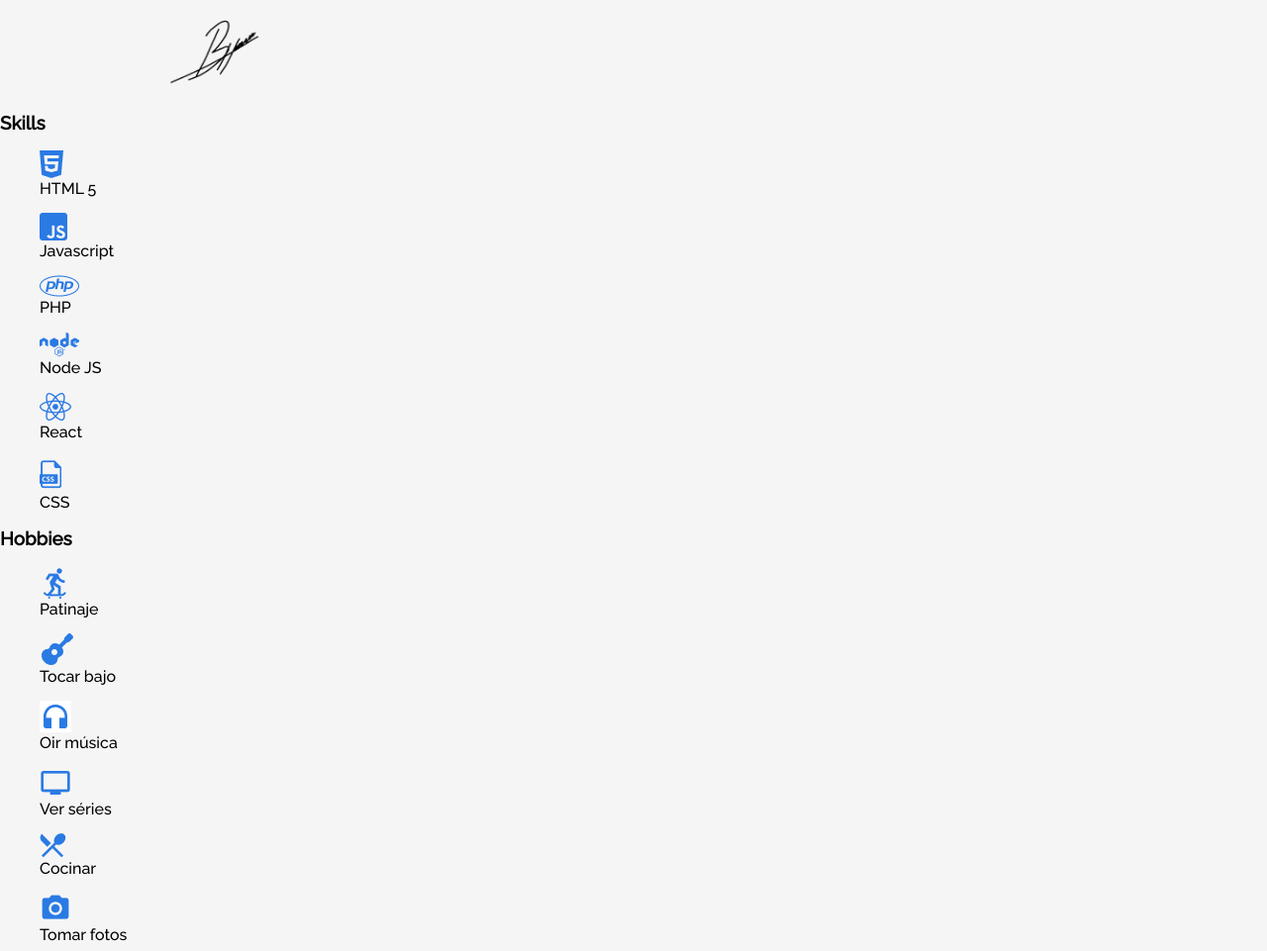
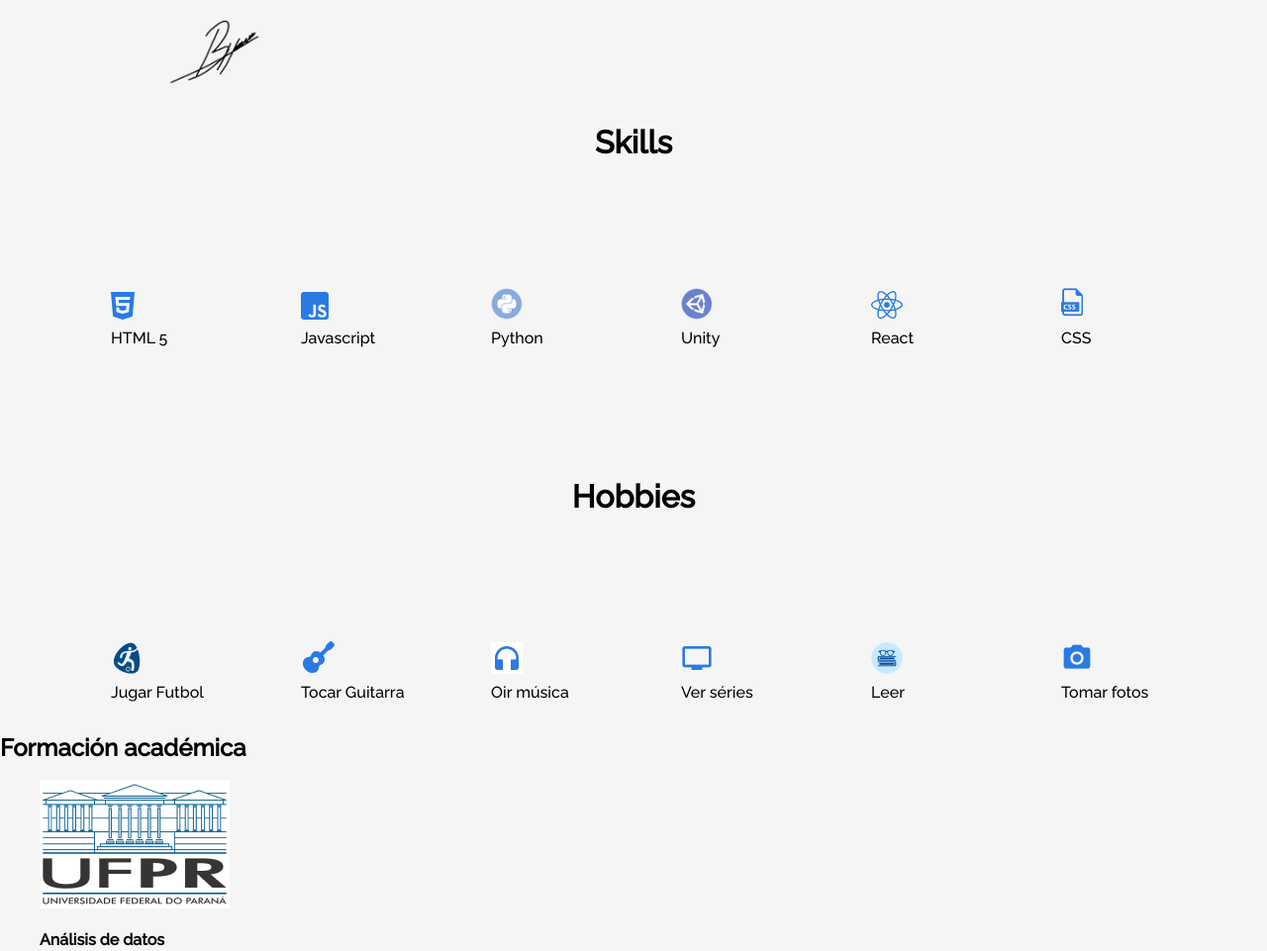
Before and after one commit to bryangaytan20/Challenge-Front-End2-portafolio, a plain HTML site: page challenge-one-portafolio-latam-repositorio-base/index.html in a window 1280 px wide. Shown: the part 775-1736 px from the top of the page at 99% size. Drawn offline with Linux system fonts and the light colour scheme.

Commit message:
Se agrego las section skills y hobbies
Se agregaron las skills y los hobbies, además de agregar la propiedad flex-wrap para que los elementos se distribuyan en columnas al hacer la pantalla mas pequeña

```diff
--- a/challenge-one-portafolio-latam-repositorio-base/index.html
+++ b/challenge-one-portafolio-latam-repositorio-base/index.html
@@ -81,15 +81,15 @@
 
                 <div class="skills__box">
                     <ul>
-                        <li class="skills__img"> <img src="assets\php_icon.png" alt=""></li>
-                        <li class="skills__name">PHP</li>
+                        <li class="skills__img"> <img src="assets/python_icon.png" alt=""></li>
+                        <li class="skills__name">Python</li>
                     </ul>
                 </div>
 
                 <div class="skills__box">
                     <ul>
-                        <li class="skills__img"><img src="assets\nodejs_icon.png" alt=""></li>
-                        <li class="skills__name">Node JS</li>
+                        <li class="skills__img"><img src="assets/unity_icon.png" alt=""></li>
+                        <li class="skills__name">Unity</li>
                     </ul>
                 </div>
 
@@ -115,15 +115,15 @@
             <div class="hobbies__line">
                 <div class="hobbies__box">
                     <ul>
-                        <li class="hobbies__img"><img src="assets\skate_icon.png"></li>
-                        <li class="hobbies__name"> Patinaje</li>
+                        <li class="hobbies__img"><img src="assets/futbol_icon.png"></li>
+                        <li class="hobbies__name">Jugar Futbol</li>
                     </ul>
                 </div>
 
                 <div class="hobbies__box">
                     <ul>
                         <li class="hobbies__img"> <img src="assets\guitar_icon.png" alt=""></li>
-                        <li class="hobbies__name">Tocar bajo</li>
+                        <li class="hobbies__name">Tocar Guitarra</li>
                     </ul>
                 </div>
 
@@ -143,8 +143,8 @@
 
                 <div class="hobbies__box">
                     <ul>
-                        <li class="hobbies__img"> <img src="assets\forkspoon_icon.png" alt=""> </li>
-                        <li class="hobbies__name">Cocinar</li>
+                        <li class="hobbies__img"> <img src="assets/book__icon.png" alt=""> </li>
+                        <li class="hobbies__name">Leer</li>
                     </ul>
                 </div>
 
--- a/challenge-one-portafolio-latam-repositorio-base/style.css
+++ b/challenge-one-portafolio-latam-repositorio-base/style.css
@@ -138,10 +138,79 @@ section.about{
     height: 5rem;
 }
 
+/*Sección Skills*/
+section.skills{
+    margin-bottom: 5.5rem;
+    display: flex;
+    flex-direction: column;
+    align-items: center;
+
+}
+
+.skills h3{
+    font-size: 2rem;
+    font-weight: bold;
+}
+
+.skills__line{
+    display: flex;
+    justify-content: center;
+    gap: 1rem;
+    flex-wrap: wrap;
+}
+
+.skills__box{
+    display: flex;
+    width: 11rem;
+    height: 10.875rem;
+    align-items: end;
+
+}
+
+.skills__box ul{
+    display: flex;
+    flex-direction: column;
+    gap: 0.5rem;
+    align-items: start;
+}
+
+
+
 /*Sección Hobbies*/
 
 section.hobbies{
+    display: flex;
+    flex-direction: column;
+    align-items: center;
 
+}
+
+.hobbies h3{
+    font-size: 2rem;
+    font-weight: bold;
+}
+
+.hobbies__line{
+    display: flex;
+    justify-content: center;
+    gap: 1rem;
+    flex-wrap: wrap;
+
+}
+
+.hobbies__box{
+    display: flex;
+    width: 11rem;
+    height: 10.875rem;
+    align-items: end;
+
+}
+
+.hobbies__box ul{
+    display: flex;
+    flex-direction: column;
+    gap: 0.5rem;
+    align-items: start;
 }
 
 /* Experiencia Académica*/
```
Also changed, not shown: challenge-one-portafolio-latam-repositorio-base/assets/book__icon.png (added), challenge-one-portafolio-latam-repositorio-base/assets/futbol_icon.png (added), challenge-one-portafolio-latam-repositorio-base/assets/python_icon.png (added), challenge-one-portafolio-latam-repositorio-base/assets/unity_icon.png (added).
